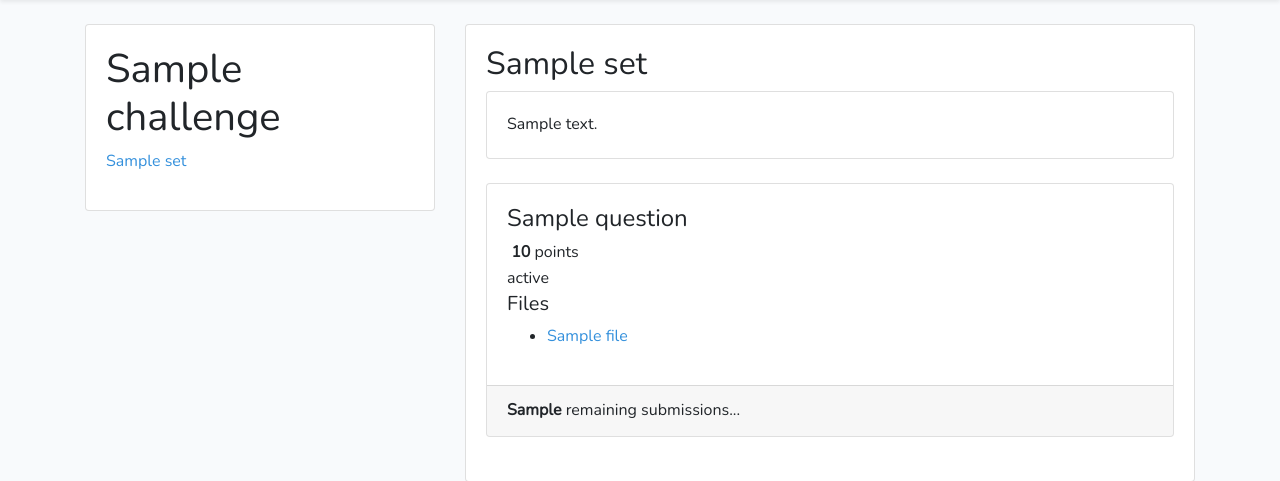
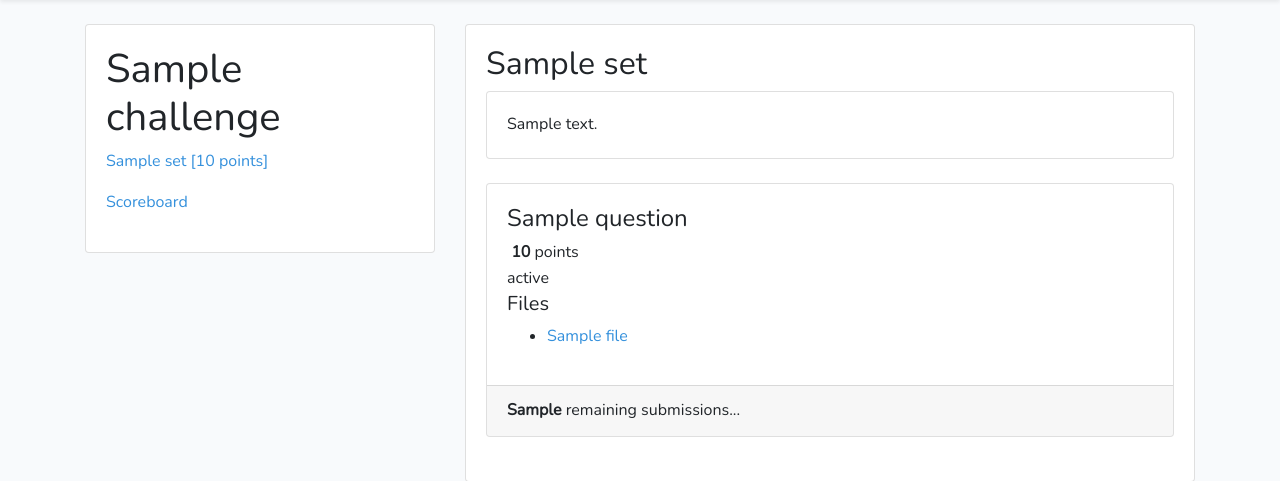
Before and after one commit to cylab-be/ctf, a Laravel app: template resources/views/challenge/show.blade.php in a window 1280 px wide. Shown: the part 58-539 px from the top of the page. Run offline with Laravel 8, Linux system fonts and the light colour scheme; the template is opened without the code that fills it: most values are stand-ins (such as "Sample title", 1, 10 or a date in 2020); data that the repository does not hold is empty; some libraries are stand-ins or nearby versions.

Commit message:
add max score and link to scoreboard

```diff
--- a/resources/views/challenge/show.blade.php
+++ b/resources/views/challenge/show.blade.php
@@ -12,11 +12,18 @@
                         <li>
                             <a class="text-decoration-none"
                                href='{{ action("UserChallengeController@showSet", ["challenge" => $challenge, "set" => $s]) }}'>
-                                {{ $s->name }}
+                                {{ $s->name }} [{{ $s->maxScore() }} points]
                             </a>
                         </li>
                         @endforeach
                     </ul>
+
+                    <p>
+                        <a href="{{ route("scoreboard", ["challenge" => $challenge]) }}"
+                           class="text-decoration-none">
+                            Scoreboard
+                        </a>
+                    </p>
                 </div>
             </div>
         </div>
```
